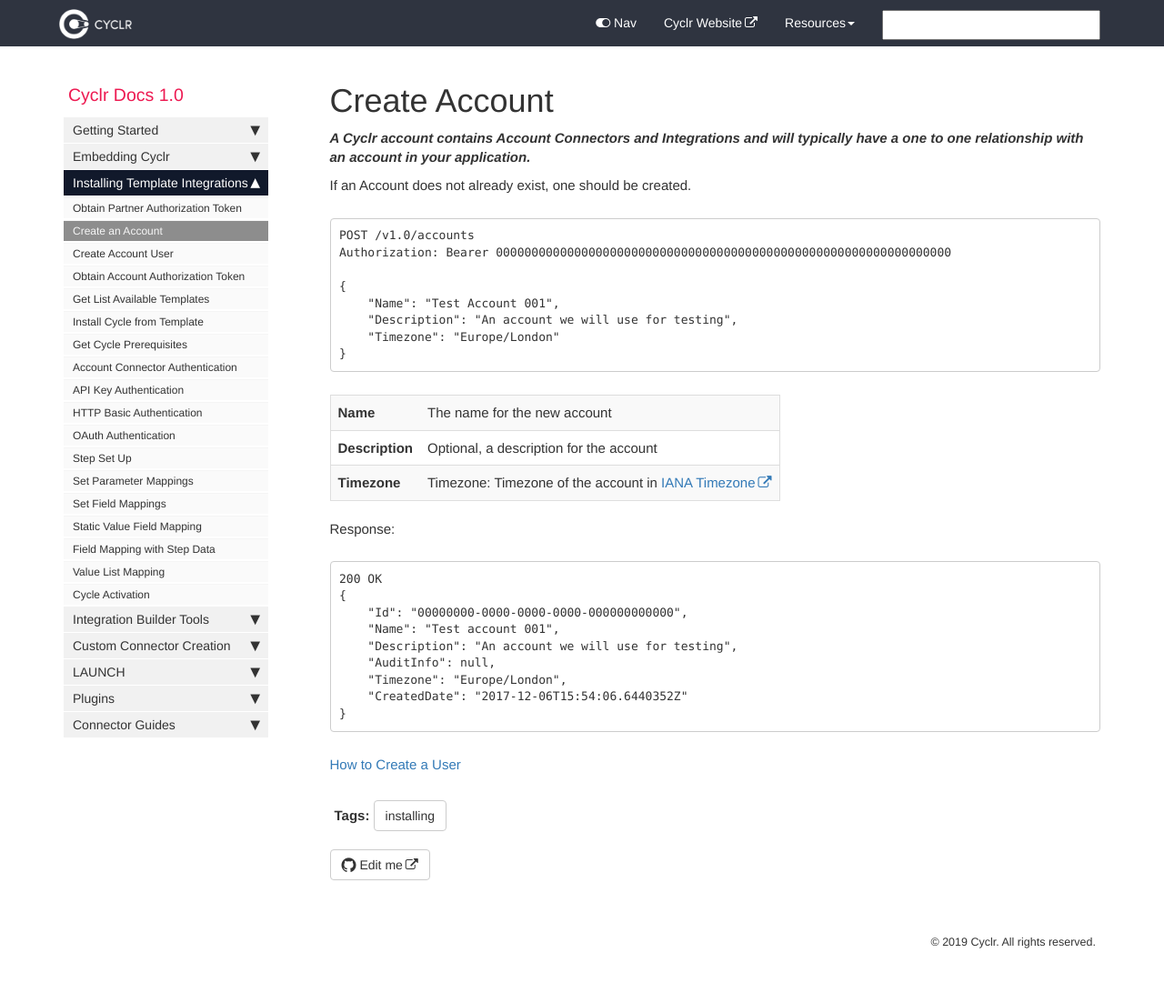
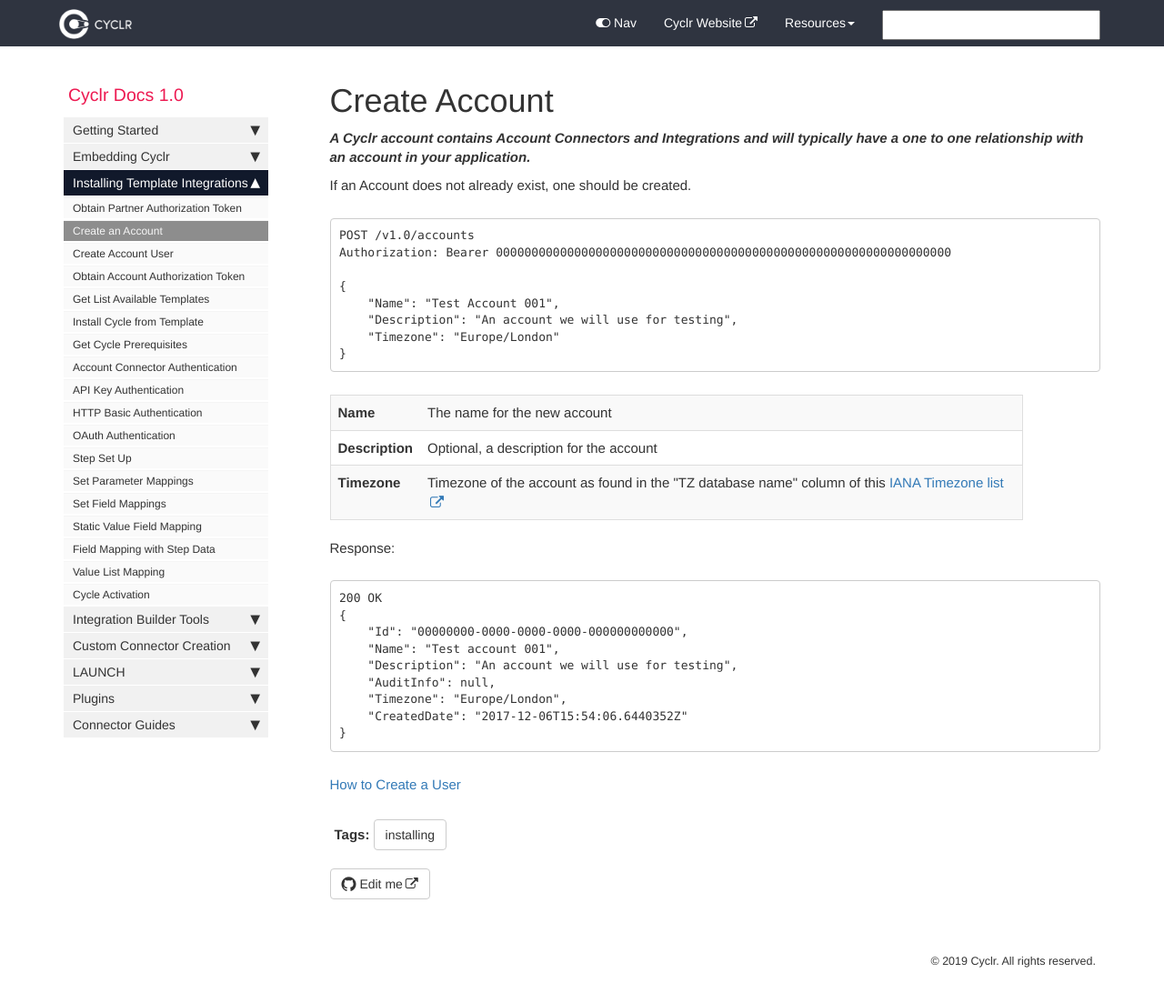
Before and after one commit to sneakysneak/docs, a Jekyll site: the page built from pages/installing-templates-api/create-account.md, in a window 1280 px wide and 1127 px high. Shown: the top 1103 px of the window at 91% size. Built offline with Jekyll 4.4.1, drawn with Linux system fonts in a browser that asks for light colours; nearby versions of some CDN libraries; comment, search, counter and statistics services are not loaded.

Commit message:
Fixed link to IANA timezones.

```diff
--- a/pages/installing-templates-api/create-account.md
+++ b/pages/installing-templates-api/create-account.md
@@ -29,7 +29,7 @@ If an Account does not already exist, one should be created.
     </tr>
     <tr>
         <th>Timezone</th>
-        <td>Timezone: Timezone of the account in <a href='https://en.wikipedia.org/wiki/List\_of\_tz\_database\_time\_zones'>IANA Timezone</a></td>
+        <td>Timezone of the account as found in the "TZ database name" column of this  <a href='https://en.wikipedia.org/wiki/List_of_tz_database_time_zones'>IANA Timezone list</a></td>
     </tr>
 </table>
 
```
